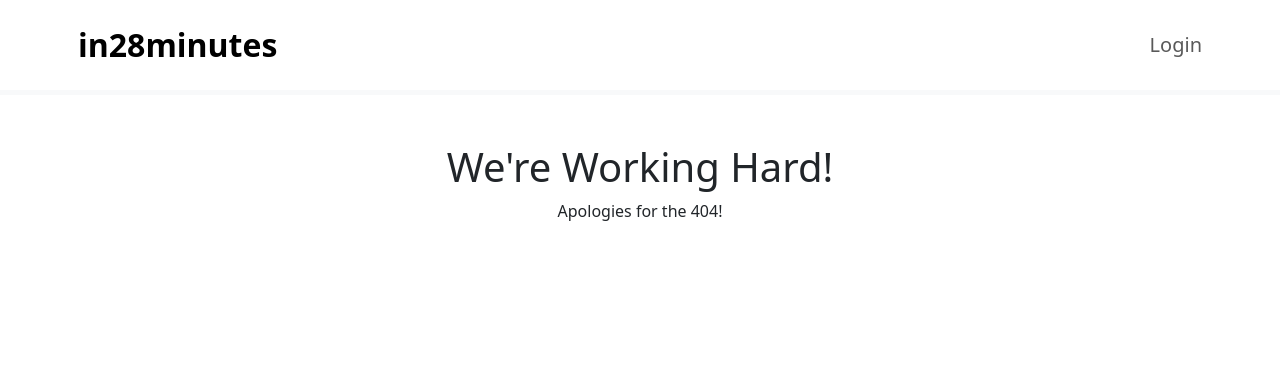
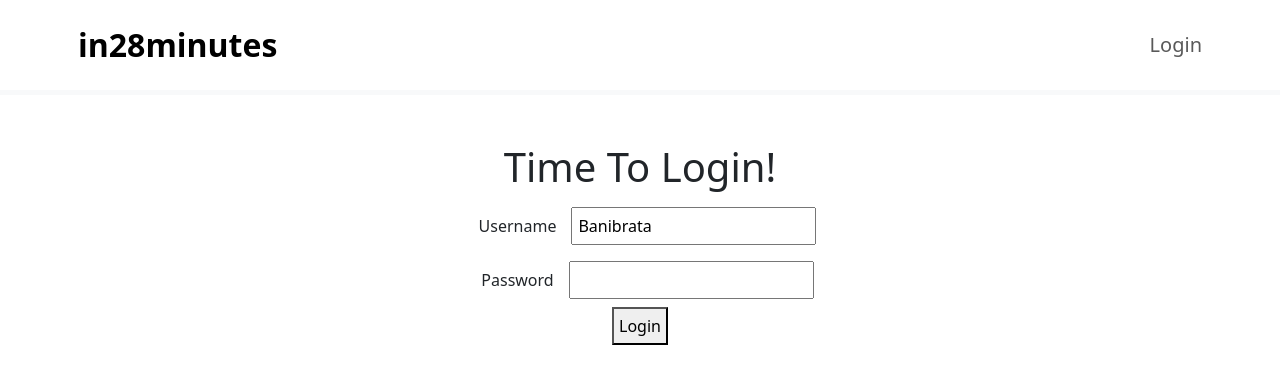
Before and after one commit to Banibrata-Manna/counter-todo-react, a React (Create React App) app: page / in a window 1280 px wide. Before the commit this address had no page. Shown: the top 384 px of the page. Built offline with nearby package versions, Linux system fonts and the light colour scheme.

Commit message:
Restoring to defaults url and homepage url.

```diff
--- a/src/components/todo/TodoApp.jsx
+++ b/src/components/todo/TodoApp.jsx
@@ -37,7 +37,7 @@ export default function TodoApp() {
                     <HeaderComponent/>
 
                         <Routes>
-                            <Route path="/counter-todo-react/" element={ <LoginComponent/> }></Route>
+                            <Route path="/" element={ <LoginComponent/> }></Route>
                             <Route path="/login" element={ <LoginComponent/> }></Route>
 
                             <Route path="/welcome/:username" element={
```
